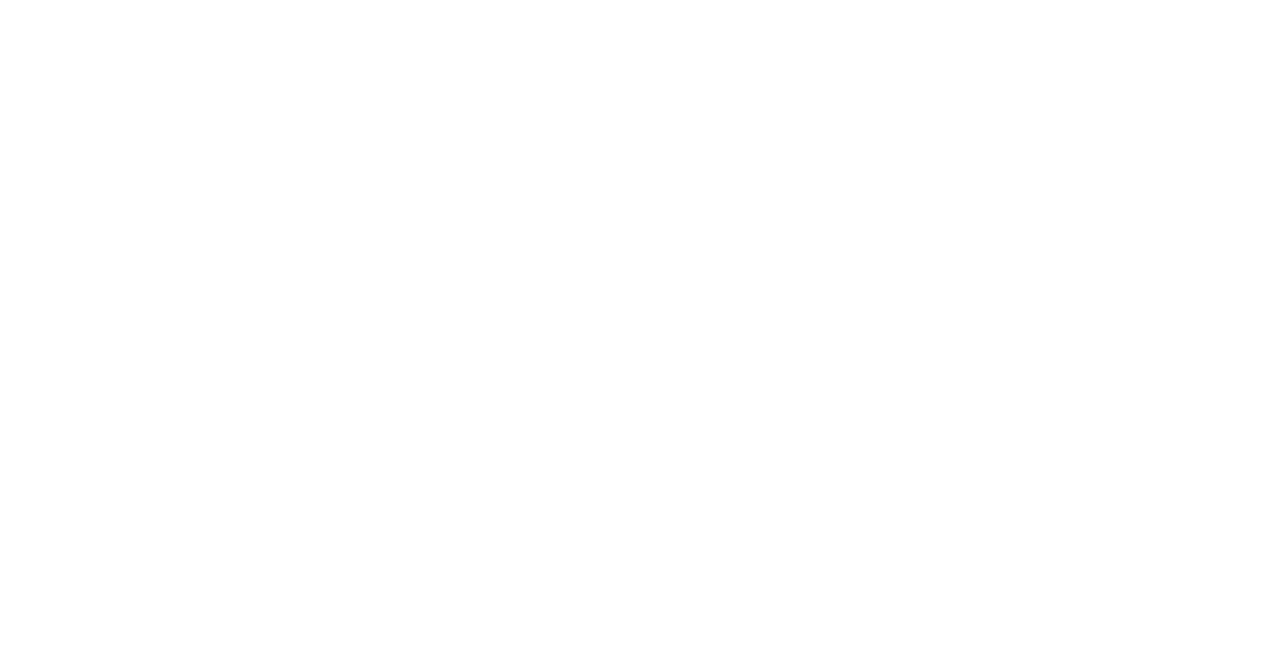
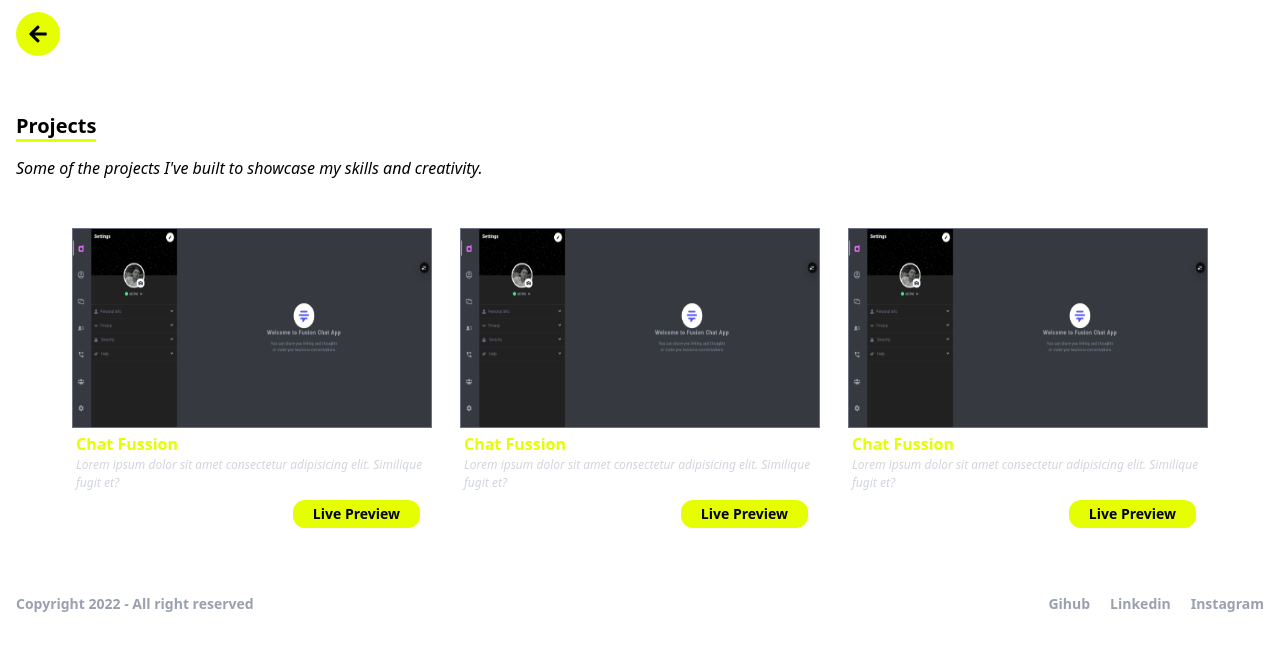
Before and after one commit to shivamFullStack111/portfolio, a React app in the folder frontend/: page /projects in a window 1280 px wide. Before the commit this address had no page. Shown: the top 650 px of the page. Built offline with nearby package versions, Linux system fonts and the light colour scheme; the HTML template or start-up script is replaced by a standard one.

Commit message:
projects page

```diff
--- a/frontend/src/App.tsx
+++ b/frontend/src/App.tsx
@@ -2,6 +2,7 @@
 import Home from "./screens/home/Home";
 import ImageLoader from "./components/ImageLoader";
 import Contact from "./screens/contact/Contact";
+import Projects from "./screens/projects/Projects";
 const App = () => {
   return (
     <div className="container overflow-y-hidden mx-auto px-4">
@@ -11,6 +12,7 @@
         <Routes>
           <Route path="/" element={<Home />} />
           <Route path="/contact" element={<Contact />} />
+          <Route path="/projects" element={<Projects />} />
         </Routes>
       </BrowserRouter>
     </div>
--- a/frontend/src/screens/home/Home.tsx
+++ b/frontend/src/screens/home/Home.tsx
@@ -90,14 +90,15 @@
                   >
                     Resume
                   </motion.div>
-                  <motion.div
+                 <Link to={'/projects'}> <motion.div
                     initial={{ x: 80, y: 20 }}
                     animate={{ x: 0, y: 0 }}
                     transition={{ duration: 0.3, delay: 0.4 }}
-                    className="mt-3 cursor-pointer hover:text-[#E6FF00]  text-right"
+                    className="mt-3 cursor-pointer hover:text-[#E6FF00] text-right"
+
                   >
-                    Portfolio
-                  </motion.div>
+                    Projects
+                  </motion.div></Link>
                   <motion.div
                     initial={{ x: 80, y: 20 }}
                     animate={{ x: 0, y: 0 }}
--- /dev/null
+++ b/frontend/src/screens/projects/Projects.tsx
@@ -0,0 +1,107 @@
+import { FaArrowLeft } from "react-icons/fa";
+import { Link } from "react-router-dom";
+import { primary } from "../../utils";
+import Footer from "../../components/Footer";
+import CustomButton from "../../components/CustomButton";
+
+const Projects = () => {
+  return (
+    <div>
+      <Link to={"/"}>
+        <div className="p-3 text-xl cursor-pointer  bg-[#E6FF00] w-min my-3 text-black rounded-full ">
+          <FaArrowLeft />{" "}
+        </div>
+      </Link>
+
+      <div className="mt-14">
+        <p
+          style={{ borderColor: primary }}
+          className="border-b-3 text-xl inline font-semibold "
+        >
+          Projects
+        </p>
+        <p className="italic  mt-4">
+          Some of the projects I've built to showcase my skills and creativity.{" "}
+        </p>
+        <div className="flex w-full justify-center "></div>
+      </div>
+
+      <div className="flex px-14 mt-12 gap-7 ">
+        <div className="w-1/3 h-[310px] ">
+          <img
+            src="chat-fussion.png"
+            alt=""
+            className="h-[200px]  w-full border border-gray-500"
+          />
+          <div className="p-1">
+            <p className="font-semibold text-[#E6FF00]">Chat Fussion</p>
+            <p className="text-gray-300 text-[12px] italic">
+              Lorem ipsum dolor sit amet consectetur adipisicing elit. Similique
+              fugit et?{" "}
+            </p>
+            <div className="flex justify-end p-2">
+              <span>
+                <CustomButton
+                  className="text-sm px-5"
+                  onClick={() => {}}
+                  title="Live Preview"
+                />
+              </span>
+            </div>
+          </div>
+        </div>
+        <div className="w-1/3 h-[310px] ">
+          <img
+            src="chat-fussion.png"
+            alt=""
+            className="h-[200px]  w-full border border-gray-500"
+          />
+          <div className="p-1">
+            <p className="font-semibold text-[#E6FF00]">Chat Fussion</p>
+            <p className="text-gray-300 text-[12px] italic">
+              Lorem ipsum dolor sit amet consectetur adipisicing elit. Similique
+              fugit et?{" "}
+            </p>
+            <div className="flex justify-end p-2">
+              <span>
+                <CustomButton
+                  className="text-sm px-5"
+                  onClick={() => {}}
+                  title="Live Preview"
+                />
+              </span>
+            </div>
+          </div>
+        </div>
+        <div className="w-1/3 h-[310px] ">
+          <img
+            src="chat-fussion.png"
+            alt=""
+            className="h-[200px]  w-full border border-gray-500"
+          />
+          <div className="p-1">
+            <p className="font-semibold text-[#E6FF00]">Chat Fussion</p>
+            <p className="text-gray-300 text-[12px] italic">
+              Lorem ipsum dolor sit amet consectetur adipisicing elit. Similique
+              fugit et?{" "}
+            </p>
+            <div className="flex justify-end p-2">
+              <span>
+                <CustomButton
+                  className="text-sm px-5"
+                  onClick={() => {}}
+                  title="Live Preview"
+                />
+              </span>
+            </div>
+          </div>
+        </div>
+
+      </div>
+
+      <Footer />
+    </div>
+  );
+};
+
+export default Projects;
```
Also changed, not shown: frontend/public/chat-fussion.png (added), frontend/public/grid-bg.jpg (added).
